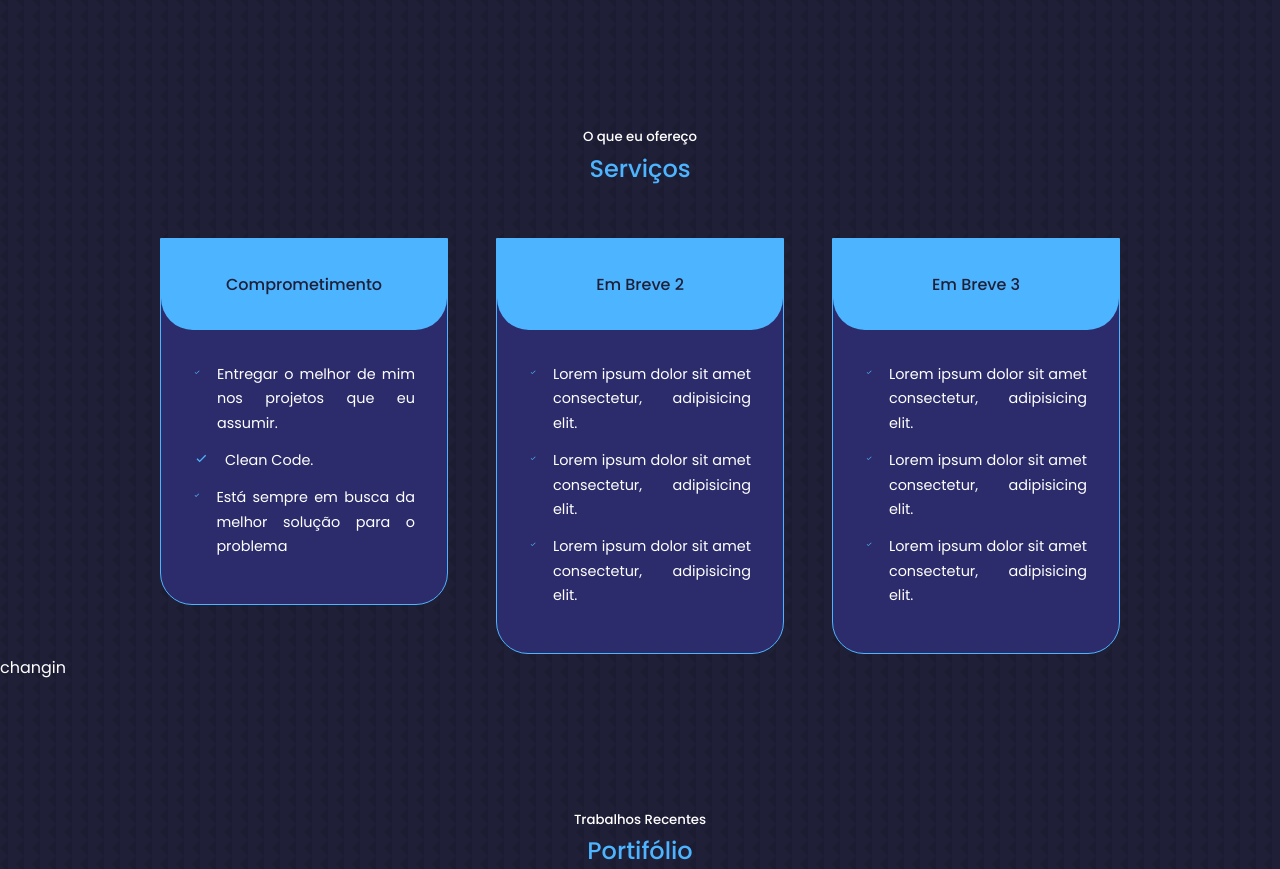
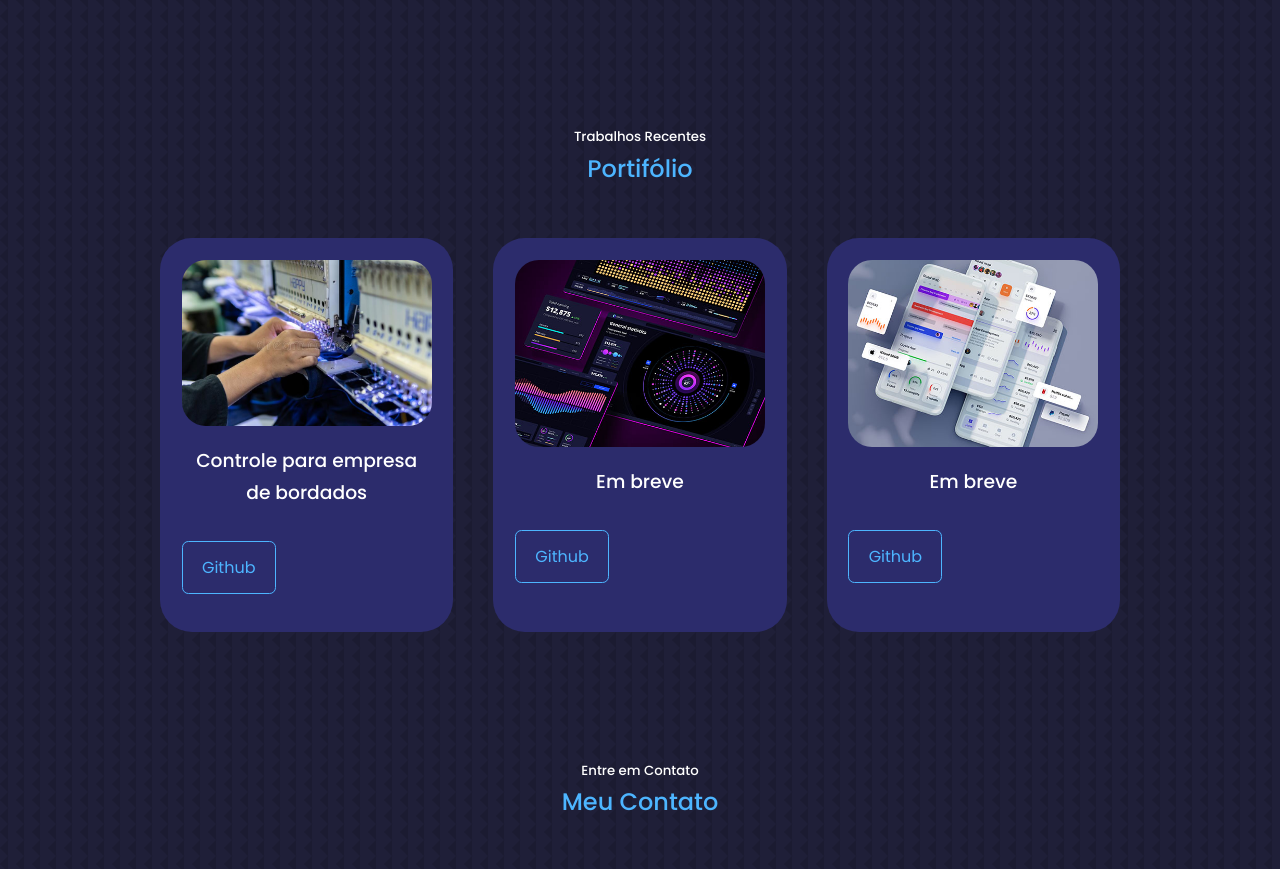
Before and after one commit to Djhonatas/Portfolio, a React (Create React App) app: page / in a window 1280 px wide. Shown: the part 2120-2989 px from the top of the page. Built offline with nearby package versions, Linux system fonts and the light colour scheme.

Commit message:
remove services

```diff
--- a/src/App.jsx
+++ b/src/App.jsx
@@ -3,9 +3,9 @@ import Header from './components/header/Header'
 import Nav from './components/nav/Nav'
 import About from './components/about/About'
 import Experience from './components/experience/Experience'
-import Services from './components/services/Services'
+// import Services from './components/services/Services'
 import Portifolio from './components/portifolio/Portifolio'
-import Testimonials from './components/testimonials/Testimonials'
+// import Testimonials from './components/testimonials/Testimonials'
 import Contact from './components/contact/Contact'
 import Footer from './components/footer/Footer'
 
@@ -17,7 +17,7 @@ const App = () => {
     <Nav />
     <About />
     <Experience />
-    <Services />
+    {/* <Services /> */}
     <Portifolio />
     {/* <Testimonials /> */}
     <Contact />
--- a/src/components/services/Services.jsx
+++ b/src/components/services/Services.jsx
@@ -74,7 +74,7 @@ const Services = () => {
           </ul>
         </article>
         {/*END OF EM BREVE 3*/}
-      </div>changin
+      </div>
     </section>
   )
 }
```
